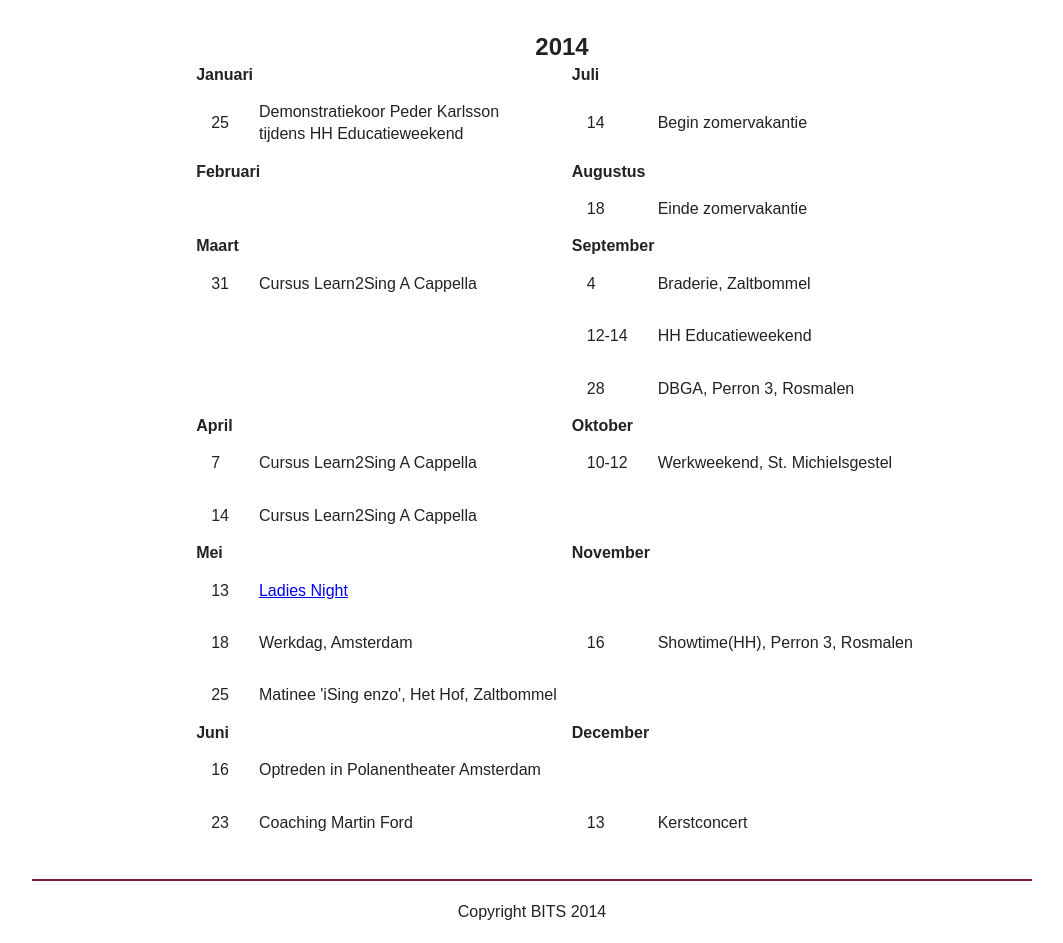
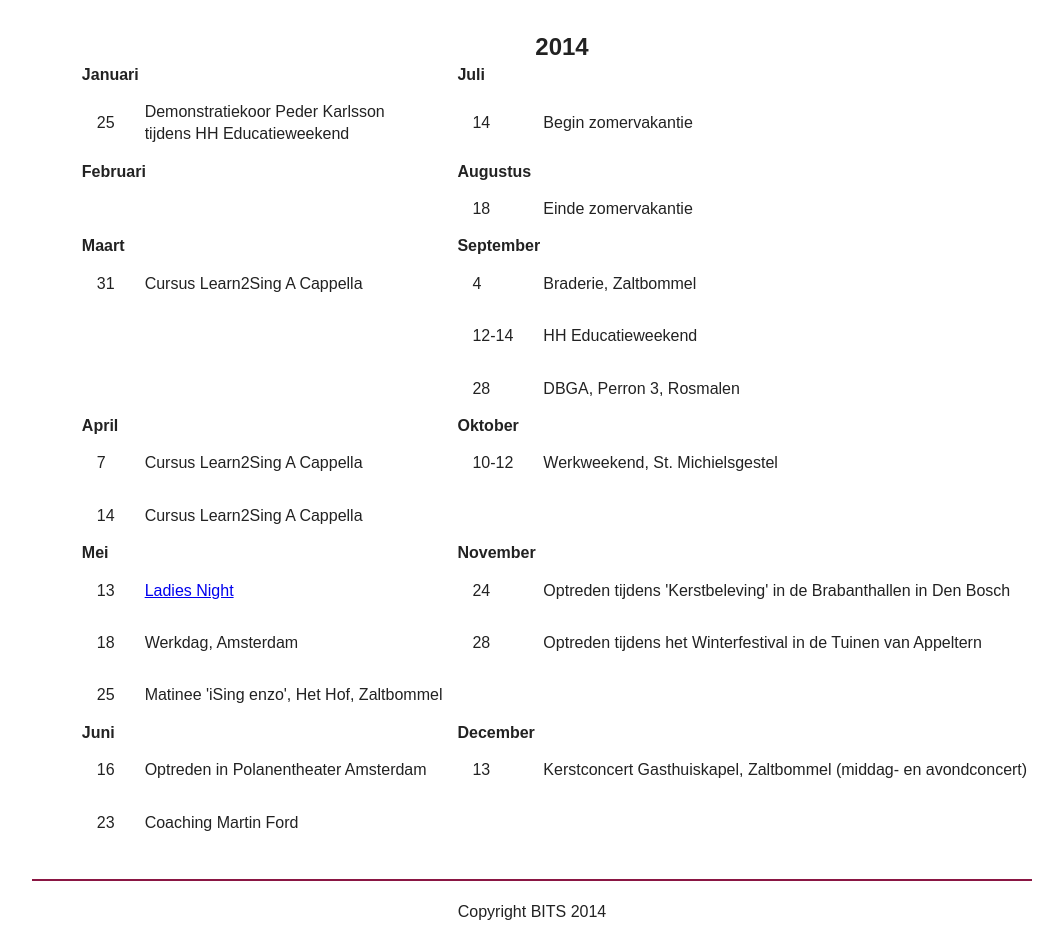
Before and after one commit to Bassicaly/i-sing, a PHP site: page /agenda.php in a window 1280 px wide. Shown: the part 184-1127 px from the top of the page, without its empty margins (108-1171 px from the left). Run offline with PHP 8.4, Linux system fonts and the light colour scheme.

Commit message:
Agenda aanpassing
Updated the agenda with the latest information. This needs to be
uploaded soon and a new branch started for the form development

```diff
--- a/agenda.php
+++ b/agenda.php
@@ -60,11 +60,11 @@
 				</tr>
 				<tr>
 					<td>13</td><td><a href="http://www.hollywoud.nl/acties.php" target="_blank">Ladies Night</a></td>
-					<td></td><td></td>
+					<td>24</td><td>Optreden tijdens 'Kerstbeleving' in de Brabanthallen in Den Bosch</td>
 				</tr>
 				<tr>
 					<td>18</td><td>Werkdag, Amsterdam</td>
-					<td>16</td><td>Showtime(HH), Perron 3, Rosmalen</td>
+					<td>28</td><td>Optreden tijdens het Winterfestival in de Tuinen van Appeltern</td>
 				</tr>
 				<tr>
 					<td>25</td><td>Matinee 'iSing enzo', Het Hof, Zaltbommel</td>
@@ -76,11 +76,11 @@
 				</tr>
 				<tr>
 					<td>16</td><td>Optreden in Polanentheater Amsterdam</td>
-					<td></td><td></td>
+					<td>13</td><td>Kerstconcert Gasthuiskapel, Zaltbommel (middag- en avondconcert)</td>
 				</tr>
 				<tr>
 					<td>23</td><td>Coaching Martin Ford</td>
-					<td>13</td><td>Kerstconcert</td>
+					<td></td><td></td>
 				</tr>
 			</table>
 		</div>
```
